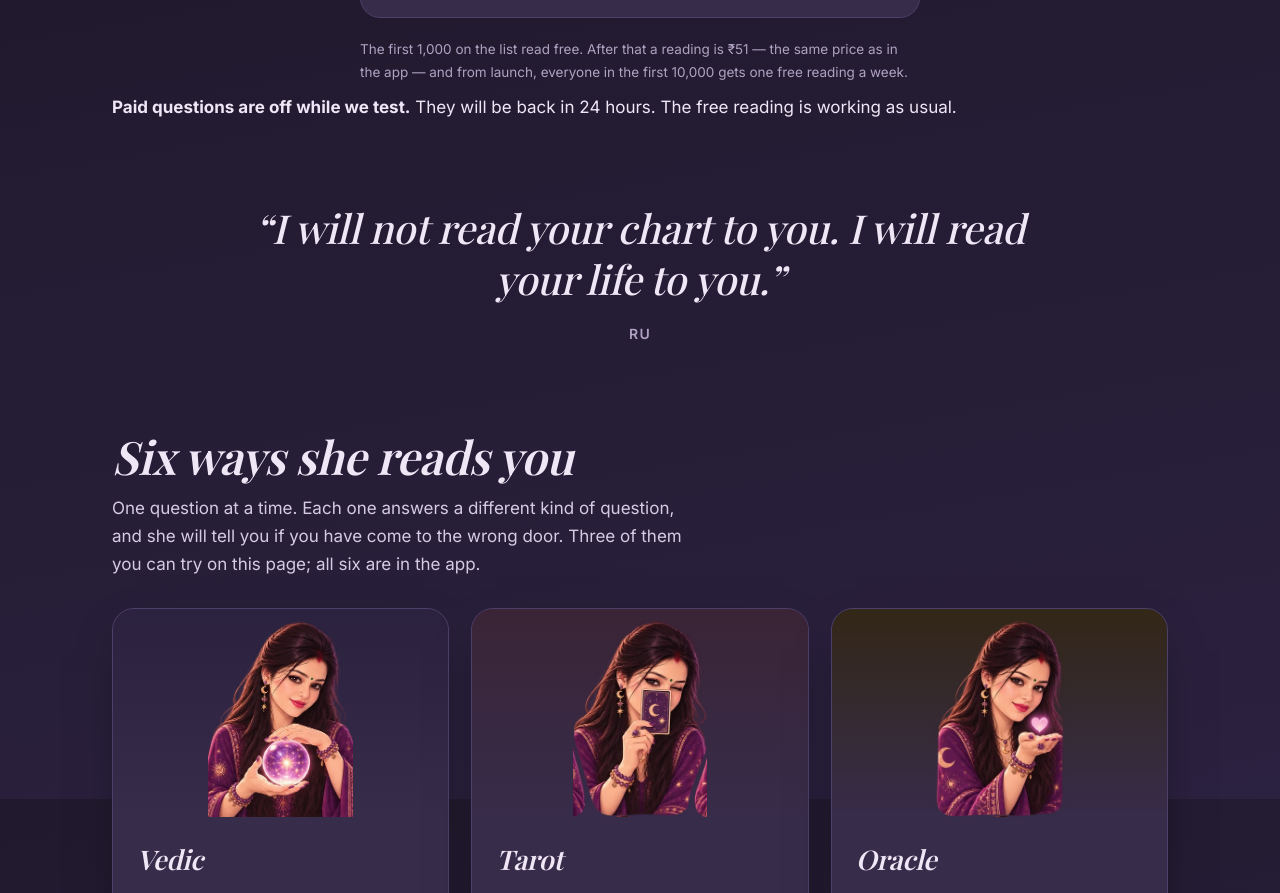
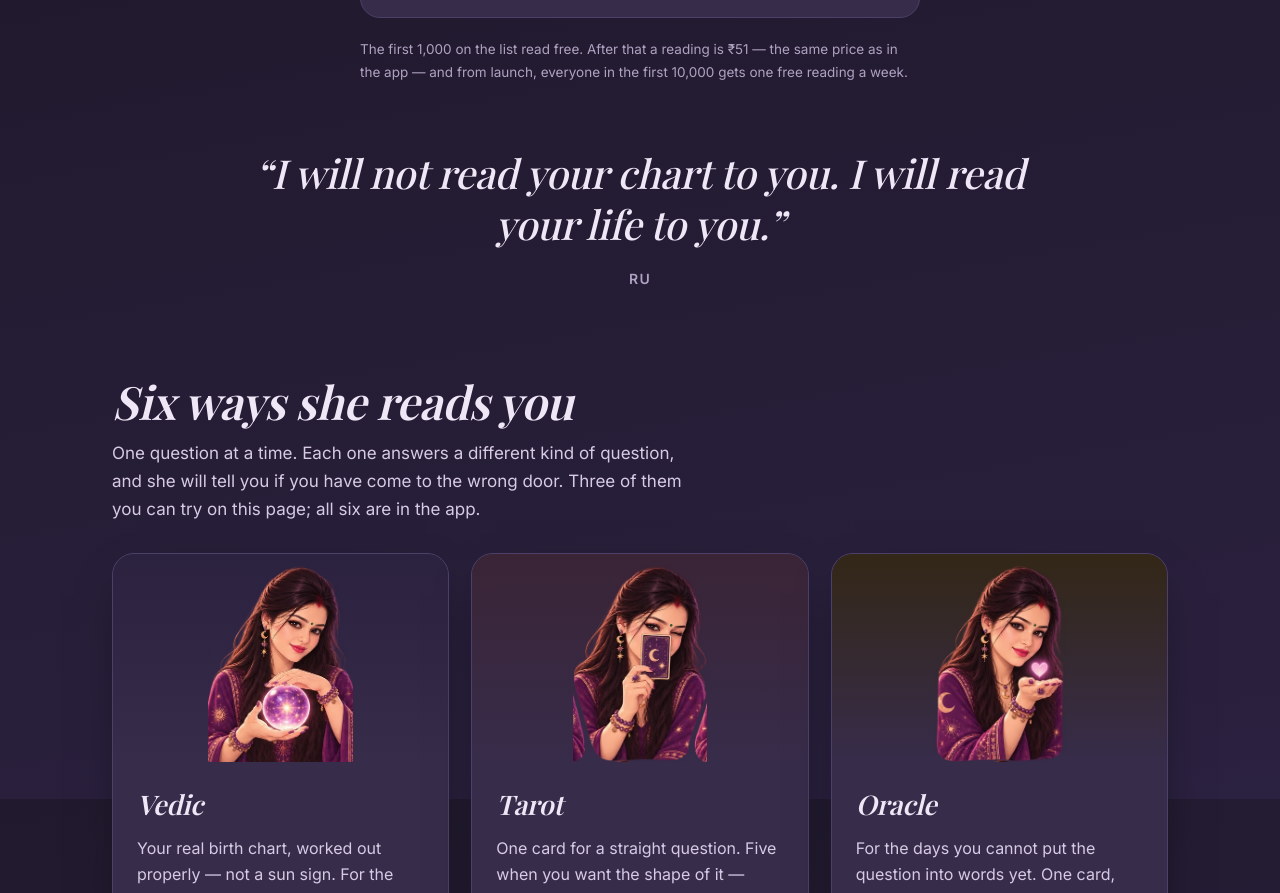
Before and after one commit to askru-app/askru-site, a plain HTML site: page index.html in a window 1280 px wide. Shown: the part 1601-2494 px from the top of the page. Drawn offline with nearby package versions, Linux system fonts and the light colour scheme; no server answers; a web font is replaced by a local one.

Commit message:
paid questions back on: switch false, notice removed
The 24-hour test window is over. The two changes go together, because the
file's own comment says so: the notice sits directly under the sentence that
promises Rs 51, so leaving it up while the button works would have the page
contradicting itself.

flag.test_payments was set to false in the same batch, so the server now
resolves the live Razorpay keys. Those keys are already proven: two real UPI
payments of Rs 51 were captured live on 22 November and both settled into
askru_try_reading, which means the live key, the webhook secret and the
payment_link.paid subscription all work.

Still open, and not shipped here: the wallet's "Add Rs X (test, no payment)"
button is gated on the mode in the tree but needs an app build. Until that
build ships, the app should not be released.

Co-Authored-By: Claude Opus 5 <noreply@anthropic.com>

```diff
--- a/index.html
+++ b/index.html
@@ -1438,15 +1438,7 @@ a { color: var(--plum-deep); }
         <span>The first 1,000 on the list read free. After that a reading is ₹51 — the same price as in the app — and from launch, everyone in the first 10,000 gets one free reading a week.</span>
         <span id="try-count" hidden></span>
       </p>
-      <!-- 🔴 TEST WINDOW, 25 November 2026. Sits directly under the sentence that
-           promises ₹51, because that is the sentence it qualifies: a notice
-           somewhere else on the page would be true and unread. Remove this
-           paragraph and set PAID_QUESTIONS_OFF back to false together — one
-           without the other leaves the page and the buttons disagreeing. -->
-      <p class="try-note" id="paid-off-note" style="margin-top:10px">
-        <strong>Paid questions are off while we test.</strong> They will be back in 24 hours. The free reading is working as usual.
-      </p>
-    </div>
+      </div>
   </section>
 
 
@@ -2298,7 +2290,7 @@ if (reduce || !("IntersectionObserver" in window)) {
        🔴 SET THIS BACK TO false WHEN THE WINDOW CLOSES. Nothing turns it off by
        itself, and a payment path that is quietly off earns nothing while
        looking perfectly healthy — which is harder to notice than an outage. */
-    var PAID_QUESTIONS_OFF = true;
+    var PAID_QUESTIONS_OFF = false;
     var PAID_OFF_NOTE = "Paid questions are off while we test. They will be back in 24 hours. Your free reading is unaffected.";
 
     var buyBox = document.getElementById("try-buy");
```
